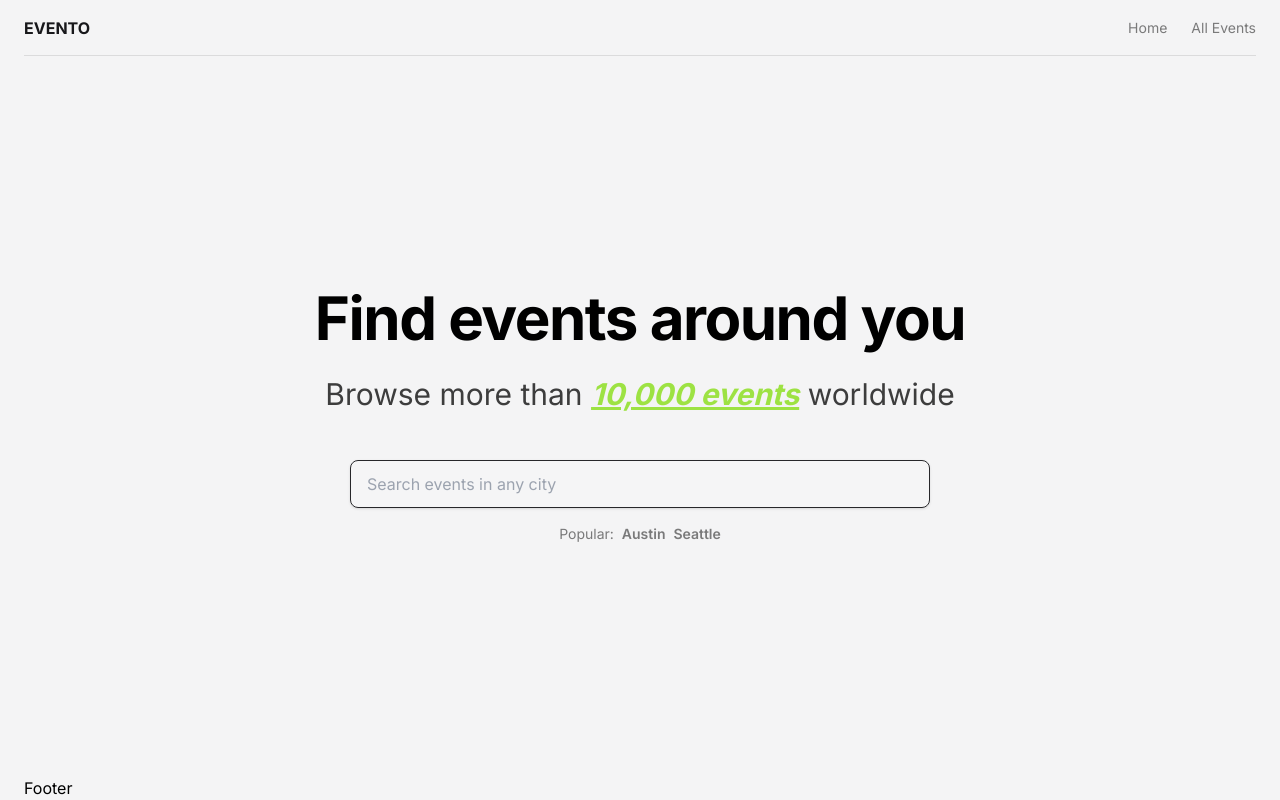
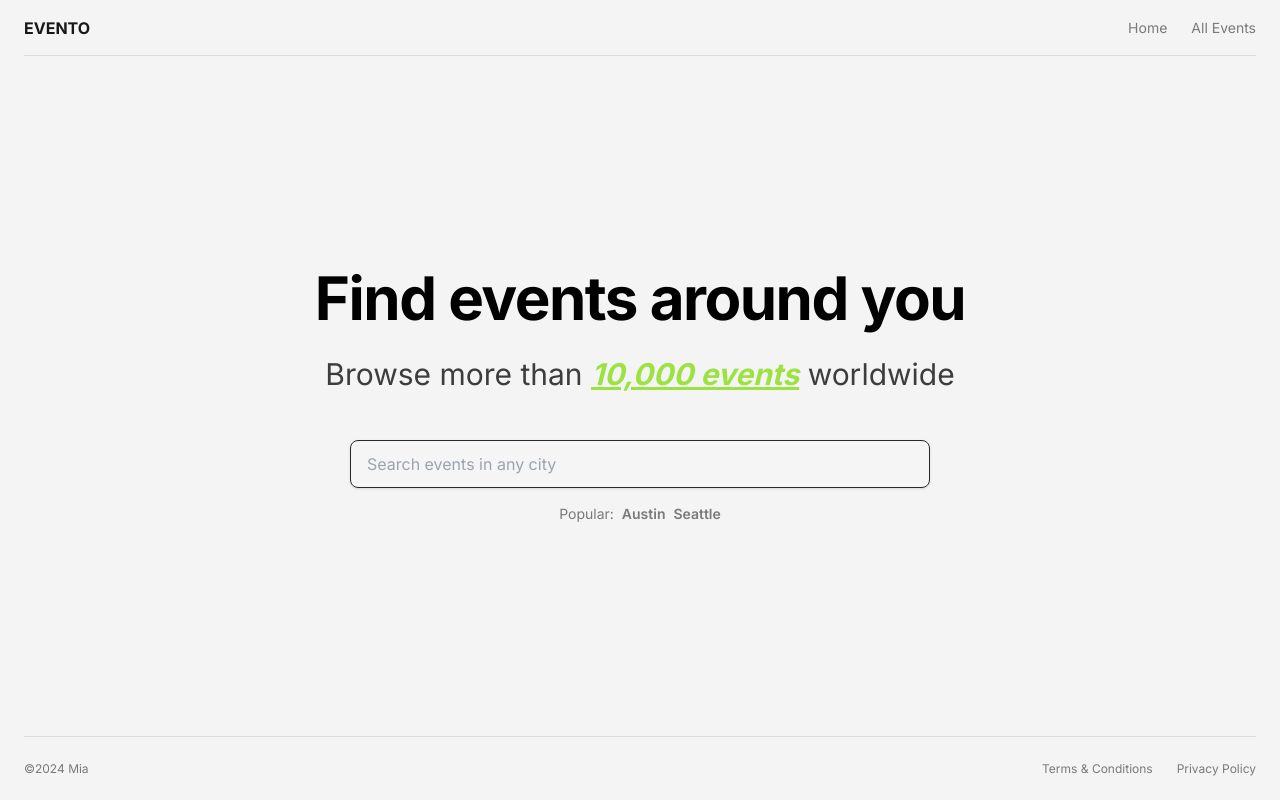
Before and after one commit to miawithcode/evento, a Next.js app: page / in a window 1280 px wide. Built offline with nearby package versions, Linux system fonts and the light colour scheme.

Commit message:
feat: add footer

```diff
--- a/src/components/layout/Footer.tsx
+++ b/src/components/layout/Footer.tsx
@@ -1,3 +1,22 @@
+import Link from 'next/link';
+
+const routes = [
+  { href: '/terms-conditions', label: 'Terms & Conditions' },
+  { href: '/privacy-policy', label: 'Privacy Policy' },
+];
+
 export default function Footer() {
-  return <footer>Footer</footer>;
+  return (
+    <footer className="flex h-16 items-center justify-between border-t border-black/10 text-xs text-black/50">
+      <p>&copy;{new Date().getFullYear()} Mia</p>
+
+      <ul className="flex items-center gap-x-6">
+        {routes.map((route) => (
+          <li key={route.href}>
+            <Link href={route.href}>{route.label}</Link>
+          </li>
+        ))}
+      </ul>
+    </footer>
+  );
 }
```
